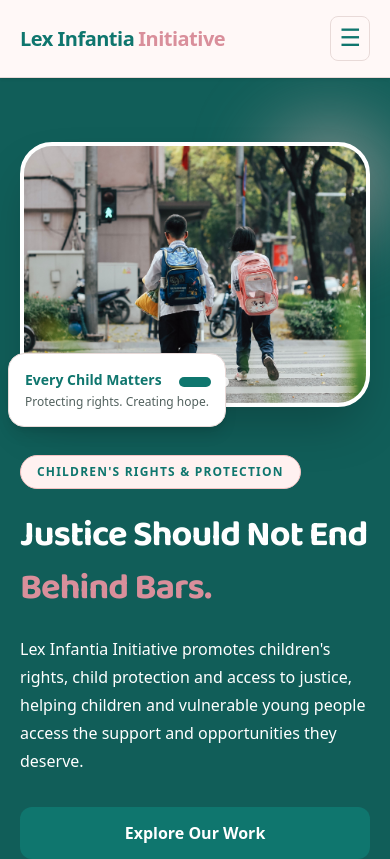
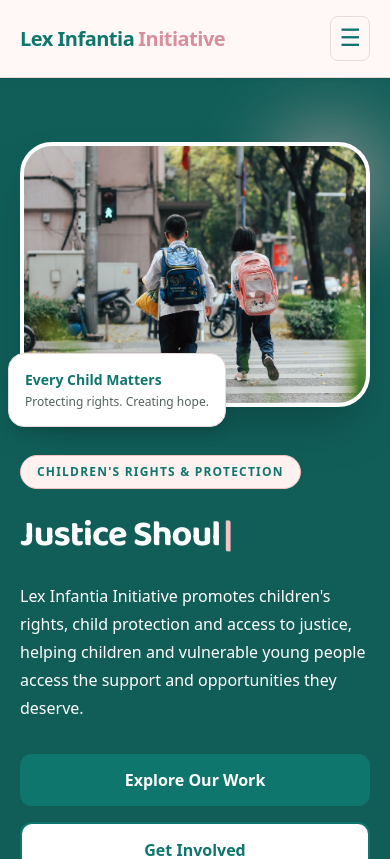
Before and after one commit to Rickstarr/lex-infantia-initiative, a Next.js app: page / in a window 390 px wide. Shown: the top 859 px of the page. Built offline with nearby package versions, Linux system fonts and the light colour scheme.

Commit message:
New hero animation

```diff
--- a/src/app/components/Hero.tsx
+++ b/src/app/components/Hero.tsx
@@ -1,8 +1,62 @@
 
+"use client";
+
+import { useEffect, useState } from "react";
 import HeroSlider from "./HeroSlider";
 import Reveal from "./Reveal";
 
+const firstLine = "Justice Should Not End";
+const secondLine = "Behind Bars.";
+
 export default function Hero() {
+  const [firstText, setFirstText] = useState("");
+  const [secondText, setSecondText] = useState("");
+  const [isTyping, setIsTyping] = useState(true);
+  const [playful, setPlayful] = useState(false);
+
+  useEffect(() => {
+    let firstIndex = 0;
+    let secondIndex = 0;
+    let deleting = false;
+    let pause = 0;
+
+    const interval = setInterval(() => {
+      if (!deleting) {
+        setIsTyping(true);
+
+        if (firstIndex < firstLine.length) {
+          firstIndex++;
+          setFirstText(firstLine.slice(0, firstIndex));
+        } else if (secondIndex < secondLine.length) {
+          secondIndex++;
+          setSecondText(secondLine.slice(0, secondIndex));
+        } else {
+          pause++;
+
+          if (pause >= 25) {
+            deleting = true;
+            pause = 0;
+            setPlayful(true);
+          }
+        }
+      } else {
+        if (secondIndex > 0) {
+          secondIndex--;
+          setSecondText(secondLine.slice(0, secondIndex));
+        } else if (firstIndex > 0) {
+          firstIndex--;
+          setFirstText(firstLine.slice(0, firstIndex));
+        } else {
+          deleting = false;
+          setIsTyping(false);
+          setPlayful(false);
+        }
+      }
+    }, 85);
+
+    return () => clearInterval(interval);
+  }, []);
+
   return (
     <section
       id="home"
@@ -14,10 +68,22 @@ export default function Hero() {
             Children's Rights & Protection
           </span>
 
-          <h1 className="mt-6 font-child text-4xl font-extrabold leading-tight tracking-tight text-white sm:text-5xl lg:text-6xl">
-            Justice Should Not End
+          <h1
+            className={`mt-6 font-child text-4xl font-extrabold leading-tight tracking-tight text-white sm:text-5xl lg:text-6xl ${
+              playful ? "hero-playful" : ""
+            }`}
+          >
+            {firstText}
+            {firstText.length < firstLine.length && (
+              <span className="hero-cursor">|</span>
+            )}
+
             <span className="mt-2 block text-[#D98F9B]">
-              Behind Bars.
+              {secondText}
+              {firstText.length === firstLine.length &&
+                secondText.length < secondLine.length && (
+                  <span className="hero-cursor">|</span>
+                )}
             </span>
           </h1>
 
@@ -53,6 +119,53 @@ export default function Hero() {
           <HeroSlider />
         </Reveal>
       </div>
+
+      <style jsx>{`
+        .hero-cursor {
+          display: inline-block;
+          margin-left: 3px;
+          color: #f4c2c2;
+          animation: blink 0.7s steps(2, start) infinite;
+        }
+
+        .hero-playful {
+          animation: playfulTilt 0.65s ease-in-out;
+        }
+
+        @keyframes blink {
+          to {
+            visibility: hidden;
+          }
+        }
+
+        @keyframes playfulTilt {
+          0% {
+            transform: rotate(0deg) scale(1);
+          }
+          25% {
+            transform: rotate(-2deg) scale(1.02);
+          }
+          50% {
+            transform: rotate(2deg) scale(1.02);
+          }
+          75% {
+            transform: rotate(-1deg) scale(1.01);
+          }
+          100% {
+            transform: rotate(0deg) scale(1);
+          }
+        }
+
+        @media (prefers-reduced-motion: reduce) {
+          .hero-cursor {
+            animation: none;
+          }
+
+          .hero-playful {
+            animation: none;
+          }
+        }
+      `}</style>
     </section>
   );
 }
--- a/src/app/components/HeroSlider.tsx
+++ b/src/app/components/HeroSlider.tsx
@@ -53,23 +53,6 @@ export default function HeroSlider() {
           ))}
         </div>
 
-        {/* Slide indicators */}
-        <div className="absolute bottom-4 left-0 right-0 z-10 flex justify-center gap-2">
-          {images.map((image, index) => (
-            <button
-              key={image.src}
-              type="button"
-              onClick={() => setCurrentIndex(index)}
-              aria-label={`Show image ${index + 1}`}
-              aria-current={currentIndex === index ? "true" : undefined}
-              className={`h-2.5 rounded-full transition-all duration-300 ${
-                currentIndex === index
-                  ? "w-8 bg-[#0F766E]"
-                  : "w-2.5 bg-white/80 hover:bg-white"
-              }`}
-            />
-          ))}
-        </div>
       </div>
 
       {/* Floating message */}
--- a/src/app/components/Navbar.tsx
+++ b/src/app/components/Navbar.tsx
@@ -1,7 +1,7 @@
 
 "use client";
 
-import { useEffect, useState } from "react";
+import { useState } from "react";
 
 const navLinks = [
   { label: "Home", href: "#home" },
@@ -13,69 +13,19 @@ const navLinks = [
 
 export default function Navbar() {
   const [menuOpen, setMenuOpen] = useState(false);
-  const [typedText, setTypedText] = useState("");
-
-  const fullText = "Lex Infantia Initiative";
-
-  useEffect(() => {
-    let index = 0;
-    let typingTimer: ReturnType<typeof setTimeout>;
-    let restartTimer: ReturnType<typeof setTimeout>;
-
-    const typeText = () => {
-      index = 0;
-      setTypedText("");
-
-      const typeNextCharacter = () => {
-        index++;
-
-        setTypedText(fullText.slice(0, index));
-
-        if (index < fullText.length) {
-          typingTimer = setTimeout(typeNextCharacter, 115);
-        } else {
-          restartTimer = setTimeout(typeText, 30000);
-        }
-      };
-
-      typingTimer = setTimeout(typeNextCharacter, 150);
-    };
-
-    typeText();
-
-    return () => {
-      clearTimeout(typingTimer);
-      clearTimeout(restartTimer);
-    };
-  }, []);
 
   return (
     <header className="sticky top-0 z-50 border-b border-[#E8DAD8] bg-[#FFF8F7]/95 shadow-sm backdrop-blur-md">
       <nav className="mx-auto flex max-w-7xl items-center justify-between px-5 py-4 lg:px-8">
-        {/* Animated Logo - Original Font Preserved */}
         <a
           href="#home"
           onClick={() => setMenuOpen(false)}
-          aria-label="Lex Infantia Initiative"
           className="text-xl font-extrabold tracking-tight text-[#0F766E] sm:text-2xl"
         >
-          <span>{typedText.slice(0, 12)}</span>
-
-          {typedText.length > 12 && (
-            <span className="ml-1 text-[#D98F9B]">
-              {typedText.slice(13)}
-            </span>
-          )}
-
-          <span
-            aria-hidden="true"
-            className="typing-cursor ml-0.5 inline-block text-[#D98F9B]"
-          >
-
-          </span>
+          Lex Infantia
+          <span className="ml-1 text-[#D98F9B]">Initiative</span>
         </a>
 
-        {/* Mobile Menu Button */}
         <button
           type="button"
           aria-label={menuOpen ? "Close menu" : "Open menu"}
@@ -88,7 +38,6 @@ export default function Navbar() {
           </span>
         </button>
 
-        {/* Desktop Navigation */}
         <div className="hidden items-center gap-7 md:flex">
           {navLinks.map((link) => (
             <a
@@ -109,7 +58,6 @@ export default function Navbar() {
         </div>
       </nav>
 
-      {/* Mobile Navigation Menu */}
       <div
         className={`grid overflow-hidden transition-[grid-template-rows,opacity] duration-300 ease-in-out md:hidden ${
           menuOpen
@@ -140,30 +88,6 @@ export default function Navbar() {
           </div>
         </div>
       </div>
-
-      {/* Typing Cursor Animation */}
-      <style jsx>{`
-        .typing-cursor {
-          animation: cursor-blink 750ms step-end infinite;
-        }
-
-        @keyframes cursor-blink {
-          0%,
-          100% {
-            opacity: 1;
-          }
-
-          50% {
-            opacity: 0;
-          }
-        }
-
-        @media (prefers-reduced-motion: reduce) {
-          .typing-cursor {
-            animation: none;
-          }
-        }
-      `}</style>
     </header>
   );
 }
```
